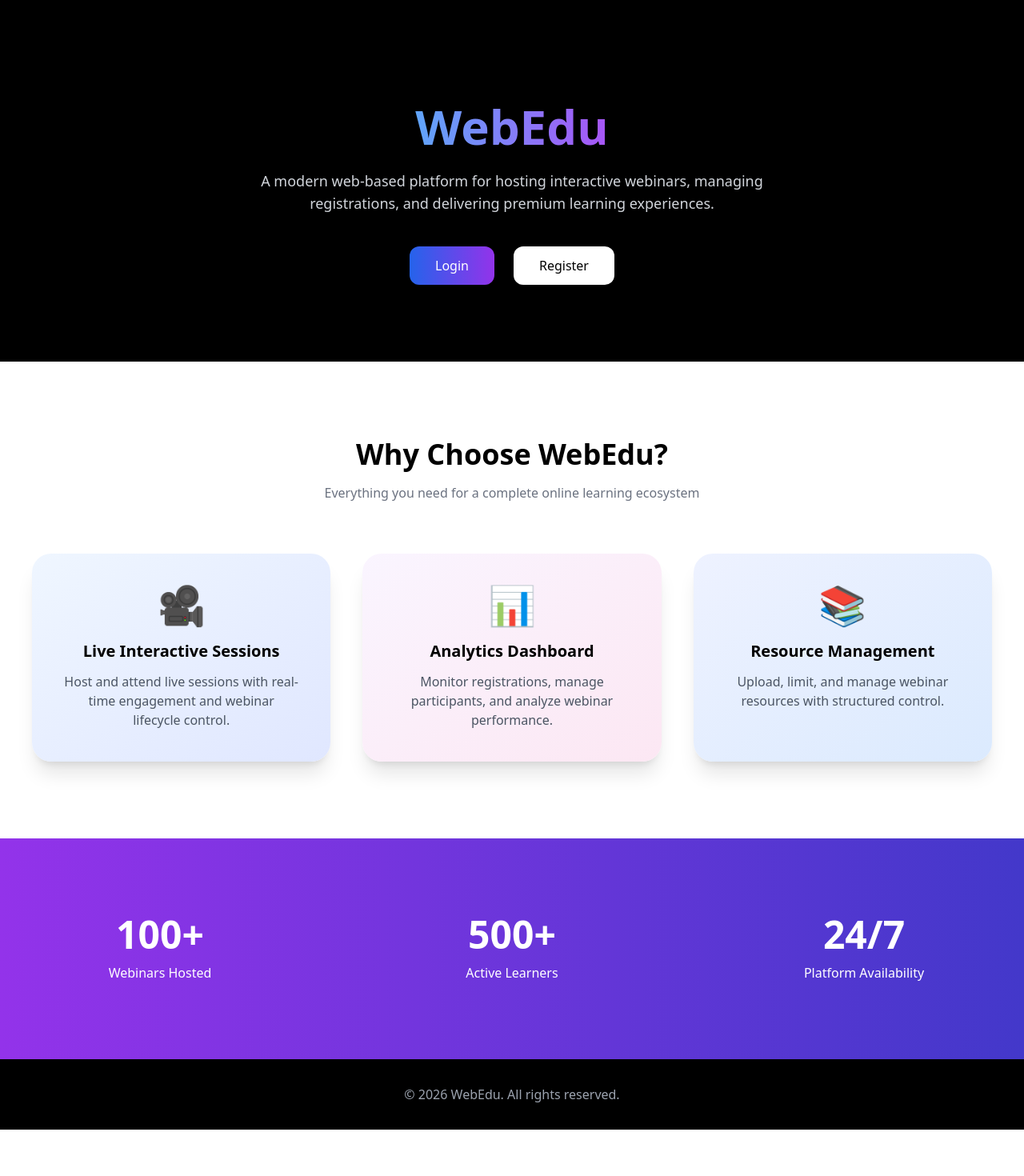
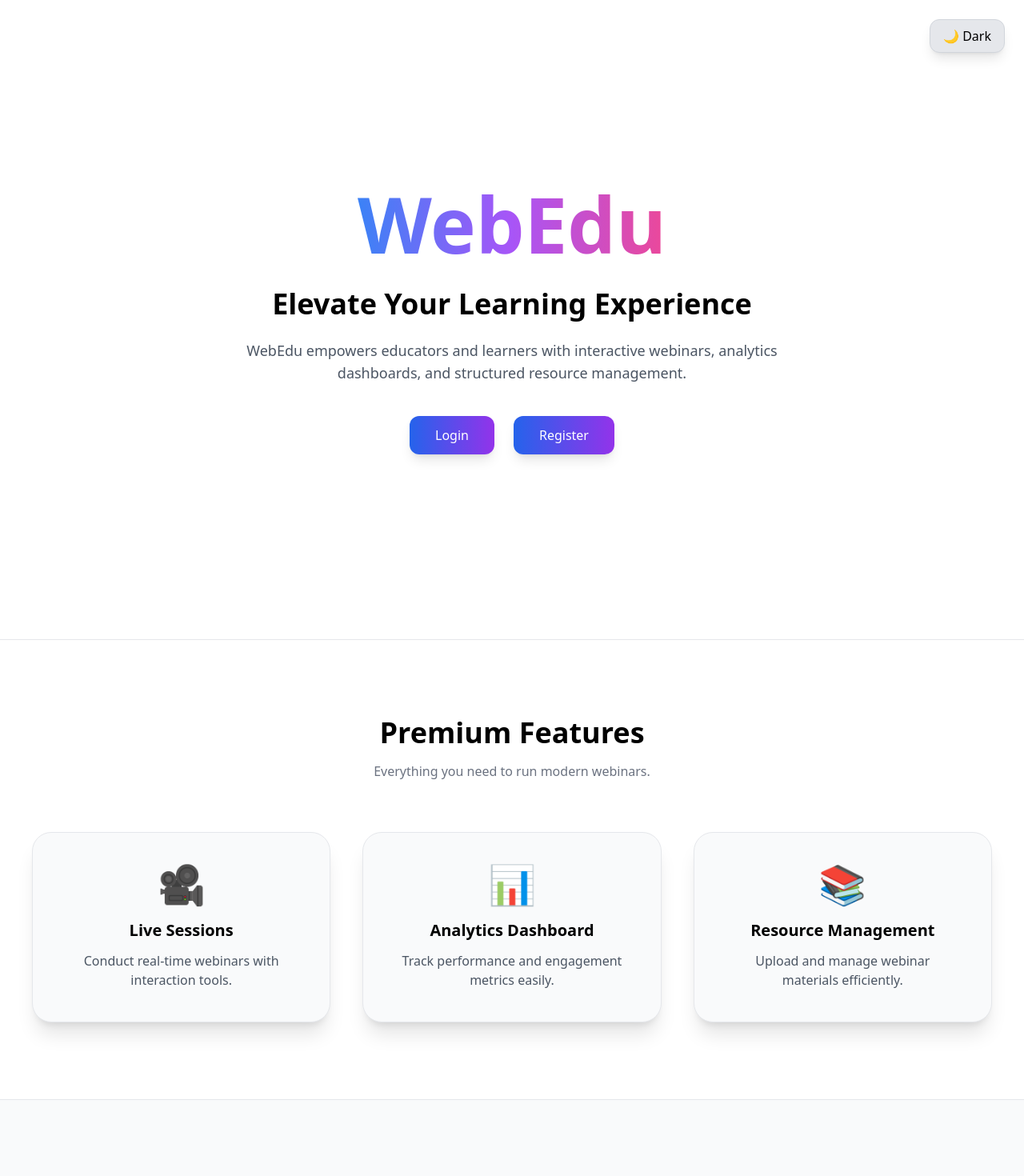
Before and after one commit to Sriram-mandavakuriti/FSAD-Review_deployment, a React (Create React App) app: page / in a window 1280 px wide. Shown: the top 1470 px of the page at 80% size. Before the commit the page ends 1412 px from the top, so only its background shows below. Built offline with nearby package versions, Linux system fonts and the light colour scheme.

Commit message:
Updated and added features

```diff
--- a/src/pages/Home.js
+++ b/src/pages/Home.js
@@ -1,146 +1,172 @@
 import { motion } from "framer-motion";
 import { Link } from "react-router-dom";
+import { useState, useEffect } from "react";
 
 const Home = () => {
+  const [darkMode, setDarkMode] = useState(false);
+
+  useEffect(() => {
+    if (darkMode) {
+      document.documentElement.classList.add("dark");
+    } else {
+      document.documentElement.classList.remove("dark");
+    }
+  }, [darkMode]);
+
   return (
-    <div className="relative min-h-screen overflow-hidden bg-black text-white">
+    <div className="relative min-h-screen bg-white text-black dark:bg-black dark:text-white transition-colors duration-500 overflow-x-hidden">
 
-      {/* 🔥 Animated Background Blobs */}
-      <div className="absolute inset-0 -z-10">
+      {/* 🌙 Dark Mode Toggle */}
+      <div className="fixed top-6 right-6 z-50">
+        <button
+          onClick={() => setDarkMode(!darkMode)}
+          className="px-4 py-2 rounded-xl bg-gray-200 dark:bg-gray-800 shadow-lg border border-gray-300 dark:border-gray-700"
+        >
+          {darkMode ? "☀ Light" : "🌙 Dark"}
+        </button>
+      </div>
+
+      {/* 🌈 Floating Animated Background */}
+      <div className="absolute inset-0 -z-10 overflow-hidden">
+
         <motion.div
           animate={{ x: [0, 100, -100, 0], y: [0, -50, 50, 0] }}
           transition={{ repeat: Infinity, duration: 20 }}
-          className="absolute top-20 left-20 w-72 h-72 bg-purple-600 opacity-30 rounded-full blur-3xl"
+          className="absolute top-20 left-20 w-72 h-72 bg-purple-500 opacity-20 rounded-full blur-3xl"
         />
+
         <motion.div
           animate={{ x: [0, -150, 150, 0], y: [0, 100, -100, 0] }}
           transition={{ repeat: Infinity, duration: 25 }}
-          className="absolute bottom-20 right-20 w-80 h-80 bg-blue-500 opacity-30 rounded-full blur-3xl"
+          className="absolute bottom-20 right-20 w-80 h-80 bg-blue-500 opacity-20 rounded-full blur-3xl"
+        />
+
+        <motion.div
+          animate={{ x: [0, 120, -120, 0], y: [0, 80, -80, 0] }}
+          transition={{ repeat: Infinity, duration: 30 }}
+          className="absolute top-1/3 right-1/4 w-60 h-60 bg-pink-500 opacity-20 rounded-full blur-3xl"
         />
       </div>
 
-      {/* 🚀 HERO SECTION */}
-      <div className="flex flex-col items-center justify-center text-center pt-32 pb-24 px-6">
+      {/* 🚀 HERO SECTION (Full Screen) */}
+      <section className="min-h-screen flex flex-col justify-center items-center text-center px-6 border-b border-gray-200 dark:border-gray-800">
 
+        {/* Big Branding */}
         <motion.h1
-          initial={{ opacity: 0, y: -40 }}
-          animate={{ opacity: 1, y: 0 }}
+          initial={{ opacity: 0, scale: 0.8 }}
+          animate={{ opacity: 1, scale: 1 }}
           transition={{ duration: 1 }}
-          className="text-6xl font-bold bg-gradient-to-r from-blue-400 to-purple-500 bg-clip-text text-transparent"
+          className="text-7xl md:text-8xl font-extrabold bg-gradient-to-r from-blue-500 via-purple-500 to-pink-500 bg-clip-text text-transparent"
         >
           WebEdu
         </motion.h1>
 
-        <p className="mt-6 text-gray-300 text-lg max-w-2xl">
-          A modern web-based platform for hosting interactive webinars,
-          managing registrations, and delivering premium learning experiences.
+        <motion.h2
+          initial={{ opacity: 0, y: 30 }}
+          animate={{ opacity: 1, y: 0 }}
+          transition={{ delay: 0.4, duration: 1 }}
+          className="mt-8 text-3xl md:text-4xl font-semibold"
+        >
+          Elevate Your Learning Experience
+        </motion.h2>
+
+        <p className="mt-6 text-gray-600 dark:text-gray-300 text-lg max-w-2xl">
+          WebEdu empowers educators and learners with interactive webinars,
+          analytics dashboards, and structured resource management.
         </p>
 
         <div className="mt-10 flex gap-6">
           <Link
             to="/login"
-            className="px-8 py-3 bg-gradient-to-r from-blue-600 to-purple-600 rounded-xl shadow-lg hover:scale-110 transition"
+            className="px-8 py-3 bg-gradient-to-r from-blue-600 to-purple-600 text-white rounded-xl shadow-lg hover:scale-110 transition"
           >
             Login
           </Link>
 
           <Link
             to="/register"
-            className="px-8 py-3 bg-white text-black rounded-xl hover:scale-110 transition"
+            className="px-8 py-3 bg-gradient-to-r from-blue-600 to-purple-600 text-white rounded-xl shadow-lg hover:scale-110 transition"
           >
             Register
           </Link>
         </div>
-      </div>
 
-      {/* ✨ FEATURES SECTION */}
-      <div className="py-24 px-10 bg-white text-black text-center">
+      </section>
 
-        <motion.h2
-          initial={{ opacity: 0 }}
-          whileInView={{ opacity: 1 }}
-          className="text-4xl font-bold mb-4"
-        >
-          Why Choose WebEdu?
-        </motion.h2>
-
-        <p className="text-gray-500 mb-16">
-          Everything you need for a complete online learning ecosystem
+      {/* 💎 FEATURES */}
+      <section className="py-24 px-10 text-center border-b border-gray-200 dark:border-gray-800">
+        <h2 className="text-4xl font-bold mb-4">Premium Features</h2>
+        <p className="text-gray-500 dark:text-gray-400 mb-16">
+          Everything you need to run modern webinars.
         </p>
 
         <div className="grid md:grid-cols-3 gap-10">
 
-          <motion.div
-            whileHover={{ scale: 1.05 }}
-            className="p-10 rounded-3xl shadow-xl bg-gradient-to-br from-blue-50 to-indigo-100"
-          >
-            <div className="text-5xl mb-5">🎥</div>
-            <h3 className="text-xl font-bold mb-3">
-              Live Interactive Sessions
-            </h3>
-            <p className="text-gray-600">
-              Host and attend live sessions with real-time
-              engagement and webinar lifecycle control.
-            </p>
-          </motion.div>
-
-          <motion.div
-            whileHover={{ scale: 1.05 }}
-            className="p-10 rounded-3xl shadow-xl bg-gradient-to-br from-purple-50 to-pink-100"
-          >
-            <div className="text-5xl mb-5">📊</div>
-            <h3 className="text-xl font-bold mb-3">
-              Analytics Dashboard
-            </h3>
-            <p className="text-gray-600">
-              Monitor registrations, manage participants,
-              and analyze webinar performance.
-            </p>
-          </motion.div>
-
-          <motion.div
-            whileHover={{ scale: 1.05 }}
-            className="p-10 rounded-3xl shadow-xl bg-gradient-to-br from-indigo-50 to-blue-100"
-          >
-            <div className="text-5xl mb-5">📚</div>
-            <h3 className="text-xl font-bold mb-3">
-              Resource Management
-            </h3>
-            <p className="text-gray-600">
-              Upload, limit, and manage webinar resources
-              with structured control.
-            </p>
-          </motion.div>
+          {[
+            { icon: "🎥", title: "Live Sessions", desc: "Conduct real-time webinars with interaction tools." },
+            { icon: "📊", title: "Analytics Dashboard", desc: "Track performance and engagement metrics easily." },
+            { icon: "📚", title: "Resource Management", desc: "Upload and manage webinar materials efficiently." }
+          ].map((feature, index) => (
+            <motion.div
+              key={index}
+              whileHover={{ scale: 1.05 }}
+              className="p-10 rounded-3xl shadow-xl border border-gray-200 dark:border-gray-700 bg-gray-50 dark:bg-gray-900 transition"
+            >
+              <div className="text-5xl mb-5">{feature.icon}</div>
+              <h3 className="text-xl font-bold mb-3">{feature.title}</h3>
+              <p className="text-gray-600 dark:text-gray-400">{feature.desc}</p>
+            </motion.div>
+          ))}
 
         </div>
-      </div>
+      </section>
 
-      {/* 📈 STATS SECTION */}
-      <div className="py-24 bg-gradient-to-r from-purple-600 to-indigo-700 text-white text-center">
-        <div className="grid md:grid-cols-3 gap-10">
+      {/* 🛠 HOW IT WORKS */}
+      <section className="py-24 bg-gray-50 dark:bg-gray-800 text-center border-b border-gray-200 dark:border-gray-700">
+        <h2 className="text-4xl font-bold mb-16">How It Works</h2>
 
-          <motion.div whileInView={{ scale: [0.8, 1] }}>
-            <h3 className="text-5xl font-bold">100+</h3>
-            <p className="mt-3">Webinars Hosted</p>
-          </motion.div>
+        <div className="grid md:grid-cols-3 gap-10 px-10">
 
-          <motion.div whileInView={{ scale: [0.8, 1] }}>
-            <h3 className="text-5xl font-bold">500+</h3>
-            <p className="mt-3">Active Learners</p>
-          </motion.div>
-
-          <motion.div whileInView={{ scale: [0.8, 1] }}>
-            <h3 className="text-5xl font-bold">24/7</h3>
-            <p className="mt-3">Platform Availability</p>
-          </motion.div>
+          {[
+            { step: "1️⃣", title: "Register", desc: "Create your account in seconds." },
+            { step: "2️⃣", title: "Join Webinar", desc: "Enroll and attend live sessions." },
+            { step: "3️⃣", title: "Track Progress", desc: "Monitor your learning journey." }
+          ].map((item, index) => (
+            <motion.div
+              key={index}
+              whileInView={{ opacity: [0, 1], y: [40, 0] }}
+              transition={{ duration: 0.6 }}
+              className="p-8 bg-white dark:bg-black rounded-2xl shadow-lg border border-gray-200 dark:border-gray-700"
+            >
+              <div className="text-4xl mb-4">{item.step}</div>
+              <h3 className="text-xl font-bold mb-3">{item.title}</h3>
+              <p className="text-gray-600 dark:text-gray-400">{item.desc}</p>
+            </motion.div>
+          ))}
 
         </div>
-      </div>
+      </section>
 
-      {/* FOOTER */}
-      <div className="py-8 text-center bg-black text-gray-400">
-        © 2026 WebEdu. All rights reserved.
-      </div>
+      {/* 🚀 CTA */}
+      <section className="py-24 bg-gradient-to-r from-blue-600 to-purple-700 text-white text-center border-b border-gray-300 dark:border-gray-700">
+        <h2 className="text-4xl font-bold mb-6">
+          Start Your Learning Journey Today 🚀
+        </h2>
+        <Link
+          to="/register"
+          className="px-10 py-4 bg-white text-black rounded-xl font-bold hover:scale-110 transition shadow-lg"
+        >
+          Get Started
+        </Link>
+      </section>
+
+      {/* 🏁 FOOTER */}
+      <footer className="py-10 bg-gray-900 text-gray-400 text-center">
+        <p>© 2026 WebEdu. All rights reserved.</p>
+        <p className="mt-2 text-sm">
+          Empowering education through technology.
+        </p>
+      </footer>
 
     </div>
   );
--- a/tailwind.config.js
+++ b/tailwind.config.js
@@ -1,5 +1,6 @@
 /** @type {import('tailwindcss').Config} */
 module.exports = {
+  darkMode: "class", // 👈 ADD THIS
   content: ["./src/**/*.{js,jsx,ts,tsx}"],
   theme: {
     extend: {},
```
